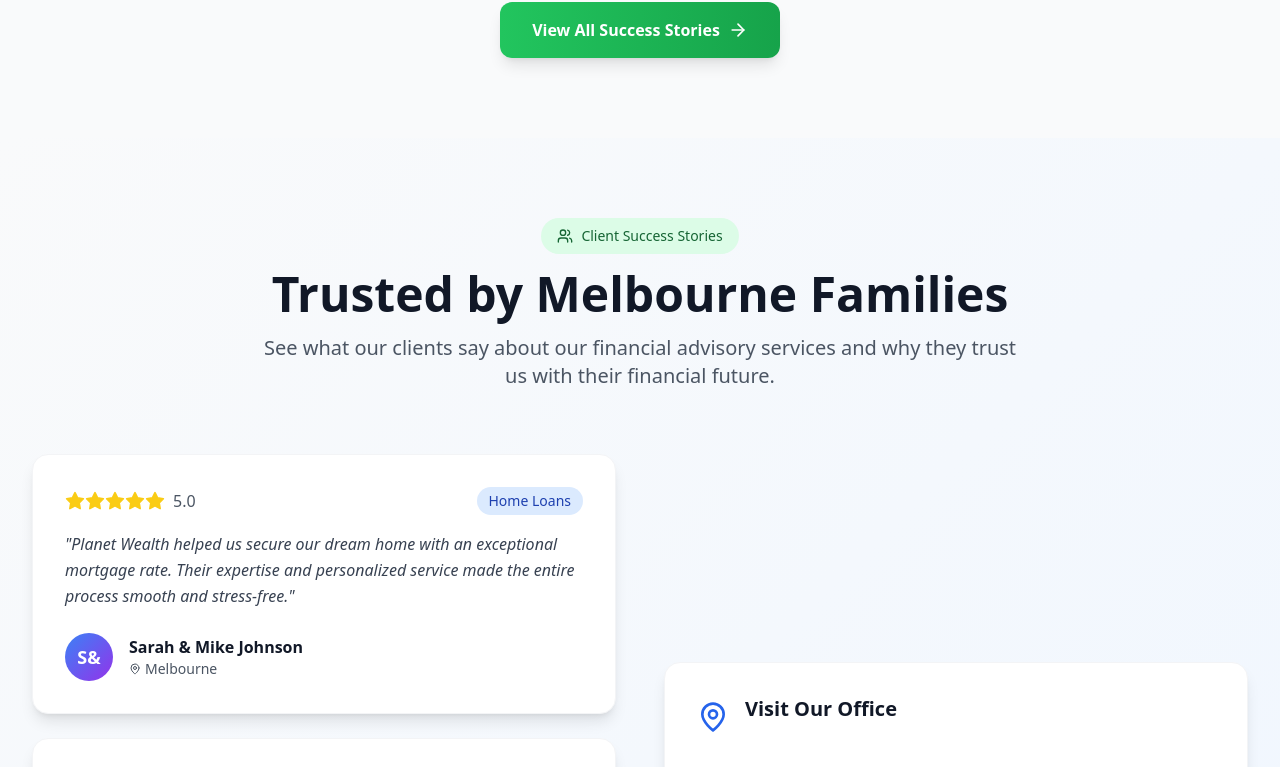
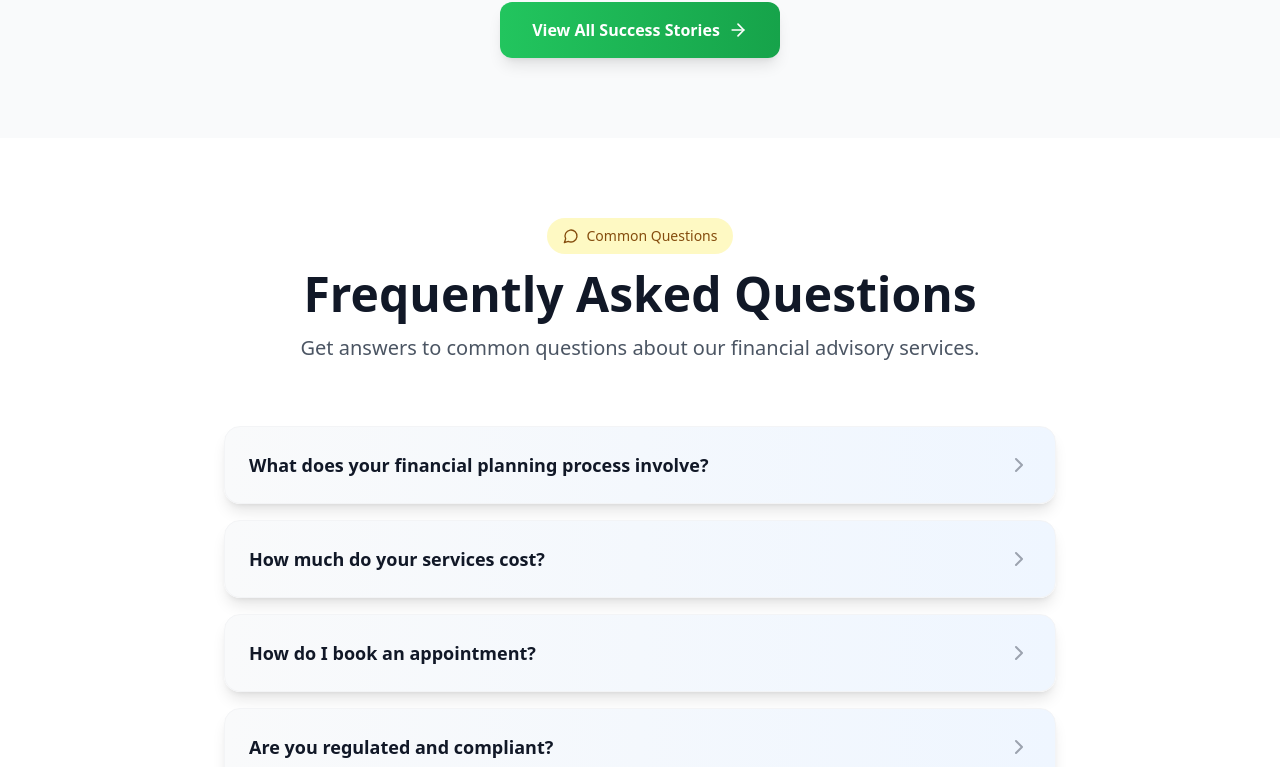
Before and after one commit to zhayat15/planetwealth, a React (Vite) app: page / in a window 1280 px wide. Shown: the part 4010-4777 px from the top of the page. Built offline with nearby package versions, Linux system fonts and the light colour scheme.

Commit message:
Revert Homepage to Working Version

```diff
--- a/src/pages/Home.tsx
+++ b/src/pages/Home.tsx
@@ -24,8 +24,7 @@ import {
   Zap,
   Target,
   TrendingDown,
-  DollarSign,
-  Calendar
+  DollarSign
 } from 'lucide-react';
 
 const Home = () => {
@@ -105,7 +104,7 @@ const Home = () => {
       title: "Book Your Free Consultation",
       description: "Schedule a no-obligation consultation with our expert financial advisors.",
       action: "Book Now",
-      icon: <Calendar className="w-8 h-8" />,
+      icon: <Phone className="w-8 h-8" />,
       color: "from-blue-500 to-blue-600"
     },
     {
@@ -509,97 +508,6 @@ const Home = () => {
         </div>
       </section>
 
-      {/* Enhanced Testimonials Section */}
-      <section className="py-20 bg-gradient-to-br from-gray-50 to-blue-50">
-        <div className="max-w-7xl mx-auto px-4 sm:px-6 lg:px-8">
-          <div className="text-center mb-16">
-            <div className="inline-flex items-center px-4 py-2 bg-green-100 text-green-800 rounded-full text-sm font-medium mb-4">
-              <Users className="w-4 h-4 mr-2" />
-              Client Success Stories
-            </div>
-            <h2 className="text-4xl lg:text-5xl font-bold text-gray-900 mb-4">Trusted by Melbourne Families</h2>
-            <p className="text-xl text-gray-600 max-w-3xl mx-auto">
-              See what our clients say about our financial advisory services and why they trust us with their financial future.
-            </p>
-          </div>
-
-          <div className="grid grid-cols-1 lg:grid-cols-2 gap-12 items-center mb-16">
-            {/* Enhanced Reviews */}
-            <div className="space-y-6">
-              {testimonials.map((testimonial, index) => (
-                <div key={index} className="bg-white rounded-2xl p-8 shadow-lg hover:shadow-xl transition-all duration-300 border border-gray-100 group hover:-translate-y-1">
-                  <div className="flex items-center justify-between mb-4">
-                    <div className="flex items-center">
-                      <div className="flex text-yellow-400">
-                        {[...Array(testimonial.rating)].map((_, i) => (
-                          <Star key={i} className="w-5 h-5 fill-current" />
-                        ))}
-                      </div>
-                      <span className="ml-2 text-gray-600 font-medium">{testimonial.rating}.0</span>
-                    </div>
-                    <div className="bg-blue-100 text-blue-800 px-3 py-1 rounded-full text-sm font-medium">
-                      {testimonial.service}
-                    </div>
-                  </div>
-
-                  <p className="text-gray-700 mb-6 leading-relaxed italic">
-                    "{testimonial.text}"
-                  </p>
-
-                  <div className="flex items-center">
-                    <div className="w-12 h-12 bg-gradient-to-br from-blue-500 to-purple-600 rounded-full flex items-center justify-center text-white font-bold text-lg">
-                      {testimonial.name.split(' ')[0][0]}{testimonial.name.split(' ')[1] ? testimonial.name.split(' ')[1][0] : ''}
-                    </div>
-                    <div className="ml-4">
-                      <div className="font-semibold text-gray-900">{testimonial.name}</div>
-                      <div className="text-sm text-gray-600 flex items-center">
-                        <MapPin className="w-3 h-3 mr-1" />
-                        {testimonial.location}
-                      </div>
-                    </div>
-                  </div>
-                </div>
-              ))}
-            </div>
-
-            {/* Enhanced Office Location with Real Image */}
-            <div className="bg-white rounded-2xl shadow-lg border border-gray-100 p-8">
-              <div className="flex items-center mb-6">
-                <MapPin className="w-8 h-8 text-blue-600 mr-4" />
-                <h3 className="text-xl font-bold text-gray-900 mb-4">Visit Our Office</h3>
-              </div>
-              <p className="text-gray-600 mb-6">Located in the heart of Glen Waverley, our modern office provides a comfortable environment for all your financial planning needs.</p>
-
-              <div className="space-y-4 mb-6">
-                <div className="flex items-center text-gray-700">
-                  <MapPin className="w-5 h-5 text-blue-600 mr-3" />
-                  <span>921 High Street Road, Glen Waverley VIC 3150</span>
-                </div>
-                <div className="flex items-center text-gray-700">
-                  <Phone className="w-5 h-5 text-blue-600 mr-3" />
-                  <span>1300 004 254</span>
-                </div>
-                <div className="flex items-center text-gray-700">
-                  <Clock className="w-5 h-5 text-blue-600 mr-3" />
-                  <span>Mon-Fri 9AM-5:30PM, Sat 9AM-2PM</span>
-                </div>
-              </div>
-
-              <div className="grid grid-cols-2 gap-4">
-                <button className="bg-gradient-to-r from-blue-500 to-blue-600 hover:from-blue-600 hover:to-blue-700 text-white py-3 px-4 rounded-xl font-semibold transition-all duration-300 shadow-lg hover:shadow-xl transform hover:-translate-y-1 flex items-center justify-center">
-                  <MapPin className="w-4 h-4 mr-2" />
-                  Directions
-                </button>
-                <button className="border-2 border-blue-500 text-blue-600 hover:bg-blue-500 hover:text-white py-3 px-4 rounded-xl font-semibold transition-all duration-300 flex items-center justify-center">
-                  <Phone className="w-4 h-4 mr-2" />
-                  Call Now
-                </button>
-              </div>
-            </div>
-          </div>
-        </div>
-      </section>
-
       {/* Enhanced FAQ Section */}
       <section className="py-20 bg-white">
         <div className="max-w-4xl mx-auto px-4 sm:px-6 lg:px-8">
```
